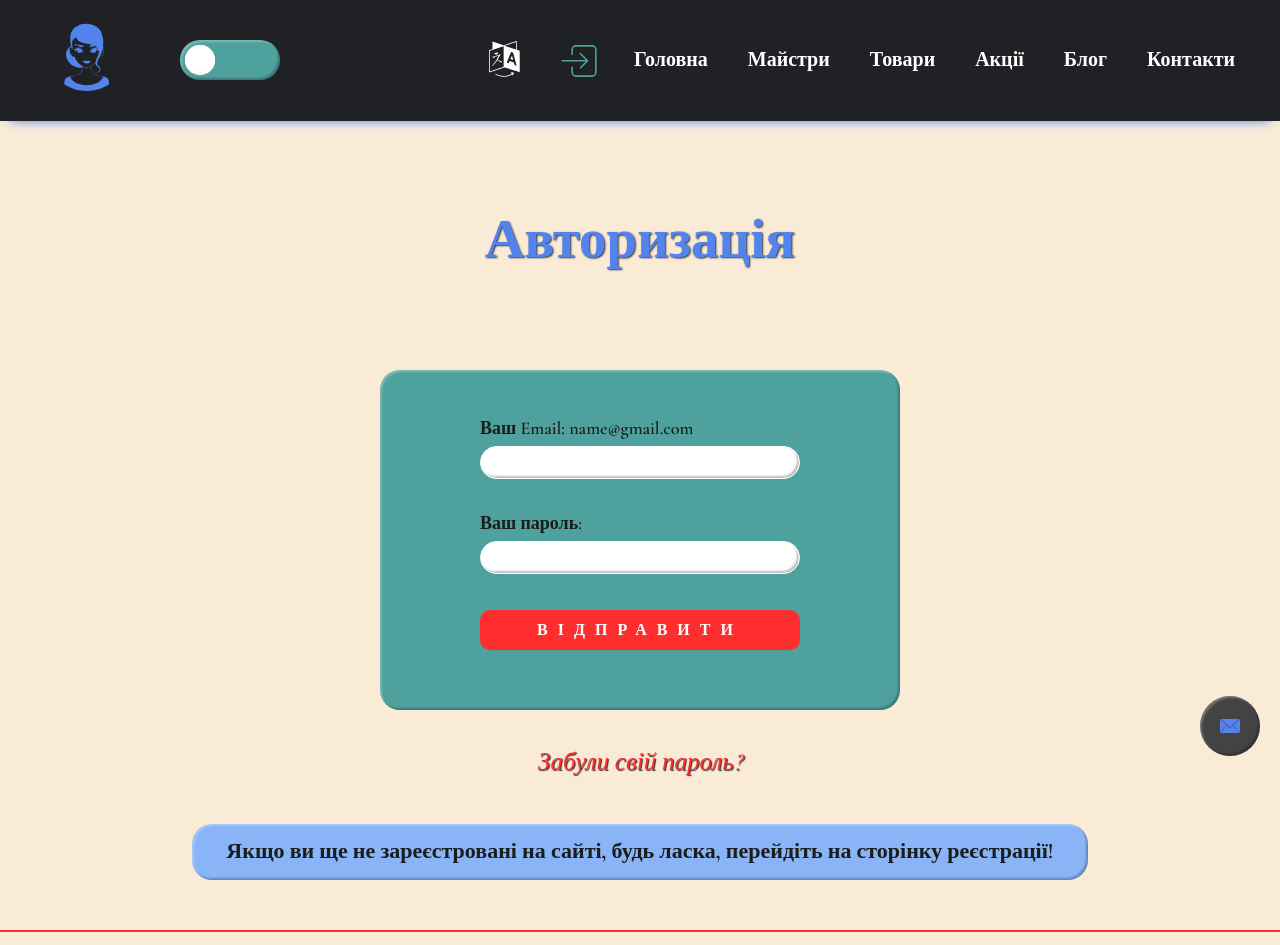
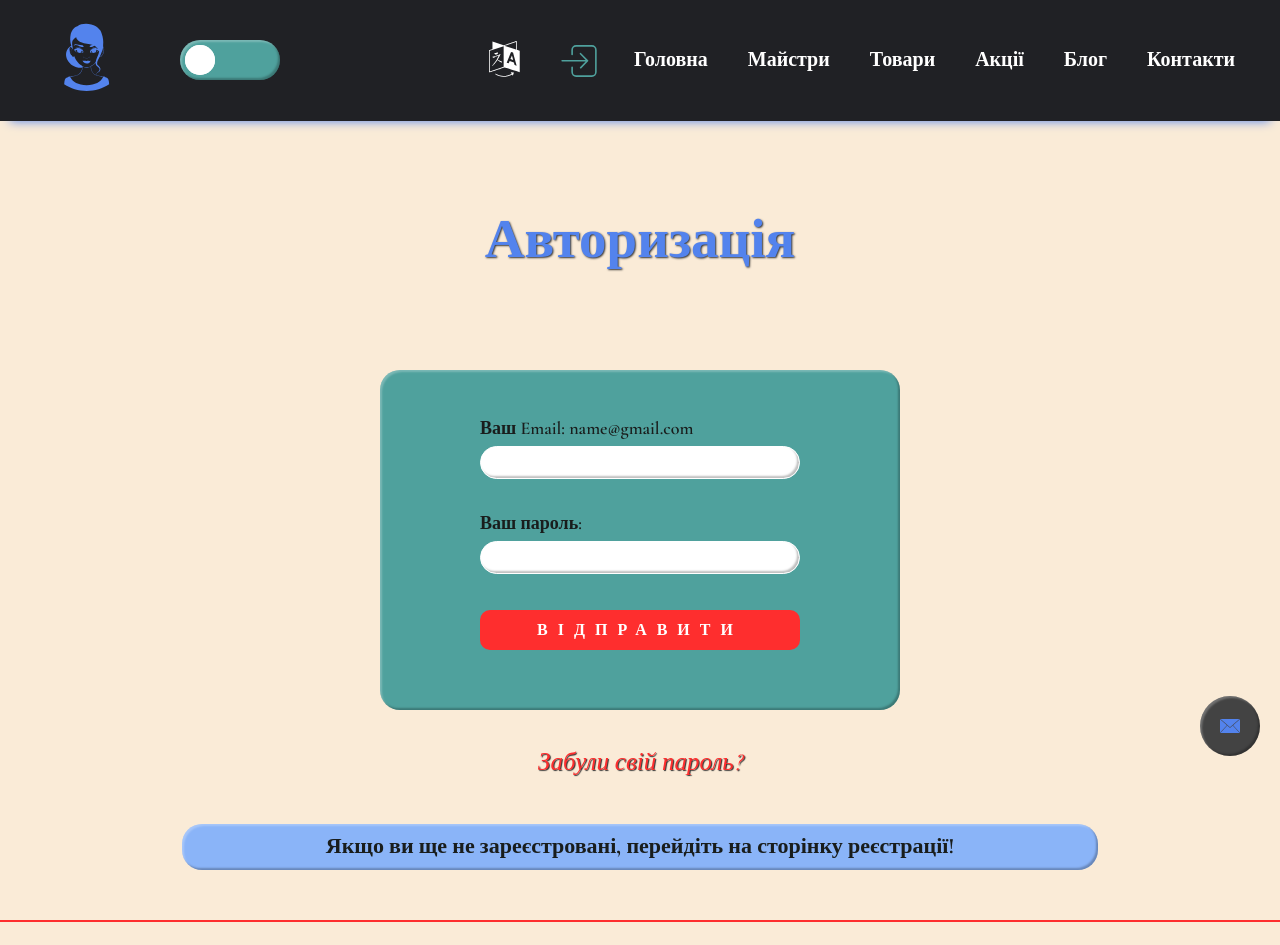
Before and after one commit to dimatany/ReactLess, a React (Create React App) app: page /login in a window 1280 px wide. Shown: the top 945 px of the page. Built offline with nearby package versions, Linux system fonts and the light colour scheme; no server answers.

Commit message:
fixed logic of connection to the firebase

```diff
--- a/src/Сomponents/FormLoginSingUp/FormLoginSingUp.js
+++ b/src/Сomponents/FormLoginSingUp/FormLoginSingUp.js
@@ -1,6 +1,7 @@
 import React, {useState} from 'react';
 import { useForm } from "react-hook-form";
 import styles from './FormLoginSingUp.module.css';
+import {Link} from 'react-router-dom';
 
 
 function FormLoginSingUp({handleClick ,...props}) {
@@ -70,6 +71,7 @@ function FormLoginSingUp({handleClick ,...props}) {
 FormLoginSingUp.defaultProps = {
 	title: 'Авторизація',
 	text: 'Відправити',
+	linkTitle: 'Якщо ви ще не зареєстровані на сайті, будь ласка, перейдіть на сторінку реєстрації!',
 };
 
 
--- a/src/Сomponents/FormLoginSingUp/FormLoginSingUp.module.css
+++ b/src/Сomponents/FormLoginSingUp/FormLoginSingUp.module.css
@@ -1,7 +1,7 @@
 .form {
   display: flex;
   justify-content: center;
-  min-width: 320px;
+  min-width: 300px;
   max-width: 500px;
   width: 90%;
   margin: 0 auto 20px;
--- a/src/Сomponents/FormLoginSingUp/FormLoginSingUp.module.scss
+++ b/src/Сomponents/FormLoginSingUp/FormLoginSingUp.module.scss
@@ -14,7 +14,7 @@ $lime-green: #4fa19d;
 .form {
   display: flex;
   justify-content: center;
-  min-width: 320px;
+  min-width: 300px;
   max-width: 500px;
   width: 90%;
   margin: 0 auto 20px;
--- a/src/Сomponents/Login/Login.js
+++ b/src/Сomponents/Login/Login.js
@@ -41,7 +41,7 @@ function Login(props) {
 
 Login.defaultProps = {
 	title: 'Авторизація',
-	linkTitle: 'Якщо ви ще не зареєстровані на сайті, будь ласка, перейдіть на сторінку реєстрації!',
+	linkTitle: 'Якщо ви ще не зареєстровані, перейдіть на сторінку реєстрації!',
 	attention: 'Забули свій пароль?',
 };
 
--- a/src/Сomponents/Login/Login.module.css
+++ b/src/Сomponents/Login/Login.module.css
@@ -11,8 +11,7 @@
   width: 70%;
   margin: 10px auto 50px;
   text-align: center;
-  padding-top: 15px;
-  padding-bottom: 15px;
+  padding: 10px;
   position: relative;
   background: #8ab4f8;
   box-shadow: inset 2px 2px 2px hsla(0deg, 0%, 100%, 0.25), inset -2px -2px 2px rgba(0, 0, 0, 0.25);
--- a/src/Сomponents/Login/Login.module.scss
+++ b/src/Сomponents/Login/Login.module.scss
@@ -22,8 +22,7 @@ $lime-green: #4fa19d;
     width: 70%;
     margin: 10px auto 50px;
     text-align: center;
-    padding-top: 15px;
-    padding-bottom: 15px;
+    padding: 10px;
     position: relative;
     background: $soft-blue;
     box-shadow: inset 2px 2px 2px hsla(0deg, 0%, 100%, 0.25), inset -2px -2px 2px rgba(0, 0, 0, 0.25);
--- a/src/Сomponents/SingUp/SingUp.js
+++ b/src/Сomponents/SingUp/SingUp.js
@@ -37,7 +37,7 @@ function SingUp(props) {
 
 SingUp.defaultProps = {
 	title: 'Реєстрація',
-	linkTitle: 'Якщо ви не хочете увійти в свій обліковий запис, ви можете перейти на головну сторінку сайту!'
+	linkTitle: 'Натисніть, щоб перейти на головну сторінку сайту!'
 };
 
 export default SingUp;
--- a/src/Сomponents/SingUp/SingUp.module.css
+++ b/src/Сomponents/SingUp/SingUp.module.css
@@ -8,8 +8,7 @@
   width: 70%;
   margin: 70px auto 70px;
   text-align: center;
-  padding-top: 15px;
-  padding-bottom: 15px;
+  padding: 10px;
   position: relative;
   background: #edae3b;
   box-shadow: inset 2px 2px 2px hsla(0deg, 0%, 100%, 0.25), inset -2px -2px 2px rgba(0, 0, 0, 0.25);
--- a/src/Сomponents/SingUp/SingUp.module.scss
+++ b/src/Сomponents/SingUp/SingUp.module.scss
@@ -19,8 +19,7 @@ $lime-green: #4fa19d;
     width: 70%;
     margin: 70px auto 70px;
     text-align: center;
-    padding-top: 15px;
-    padding-bottom: 15px;
+    padding: 10px;
     position: relative;
     background: $bright-orange;
     box-shadow: inset 2px 2px 2px hsla(0deg, 0%, 100%, 0.25), inset -2px -2px 2px rgba(0, 0, 0, 0.25);
```
Also changed, not shown: 2 other files (tests, documents, lock files or other folders).
